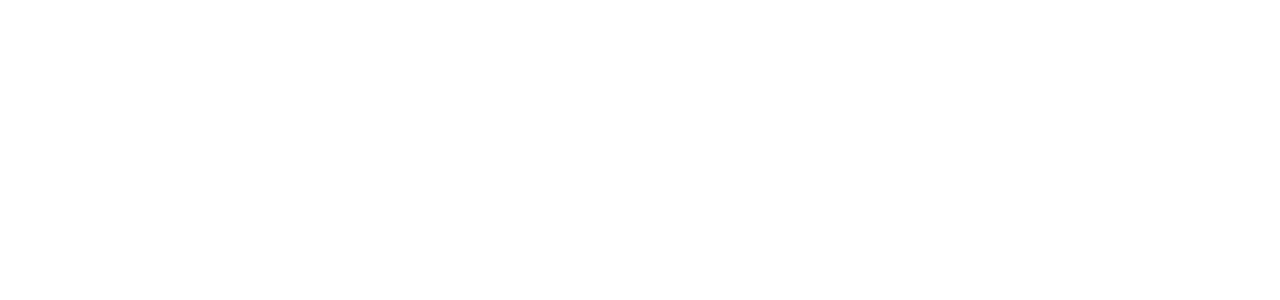
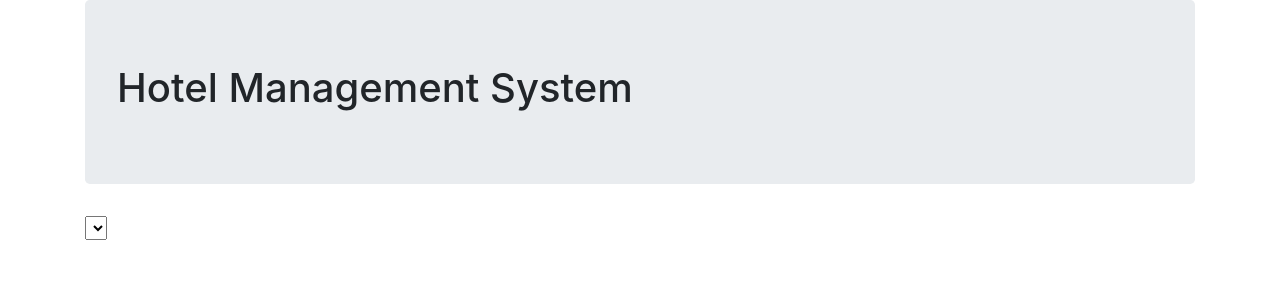
Before and after one commit to UmairJibran/hotel-reservation-system, a PHP site: page / in a window 1280 px wide. Before the commit the part shown is empty. Shown: the top 300 px of the page. Run offline with PHP 8.4, Linux system fonts and the light colour scheme; lists and menus that the app fills with data are empty.

Commit message:
Update index.php

```diff
--- a/index.php
+++ b/index.php
@@ -4,8 +4,19 @@
     <meta charset="UTF-8">
     <meta name="viewport" content="width=device-width, initial-scale=1.0">
     <title>Home</title>
+    <link rel="stylesheet" href="./css/bootstrap.min.css">
+    <link rel="stylesheet" href="css/style.css">
 </head>
 <body>
-
+    <div class="container container-fluid">
+        <div class="jumbotron">
+            <h1 class="center">Hotel Management System</h1>
+        </div>
+        <form method="POST">
+            <select name="city">
+                <option value=""></option>
+            </select>
+        </form>
+    </div>
 </body>
 </html>
```
